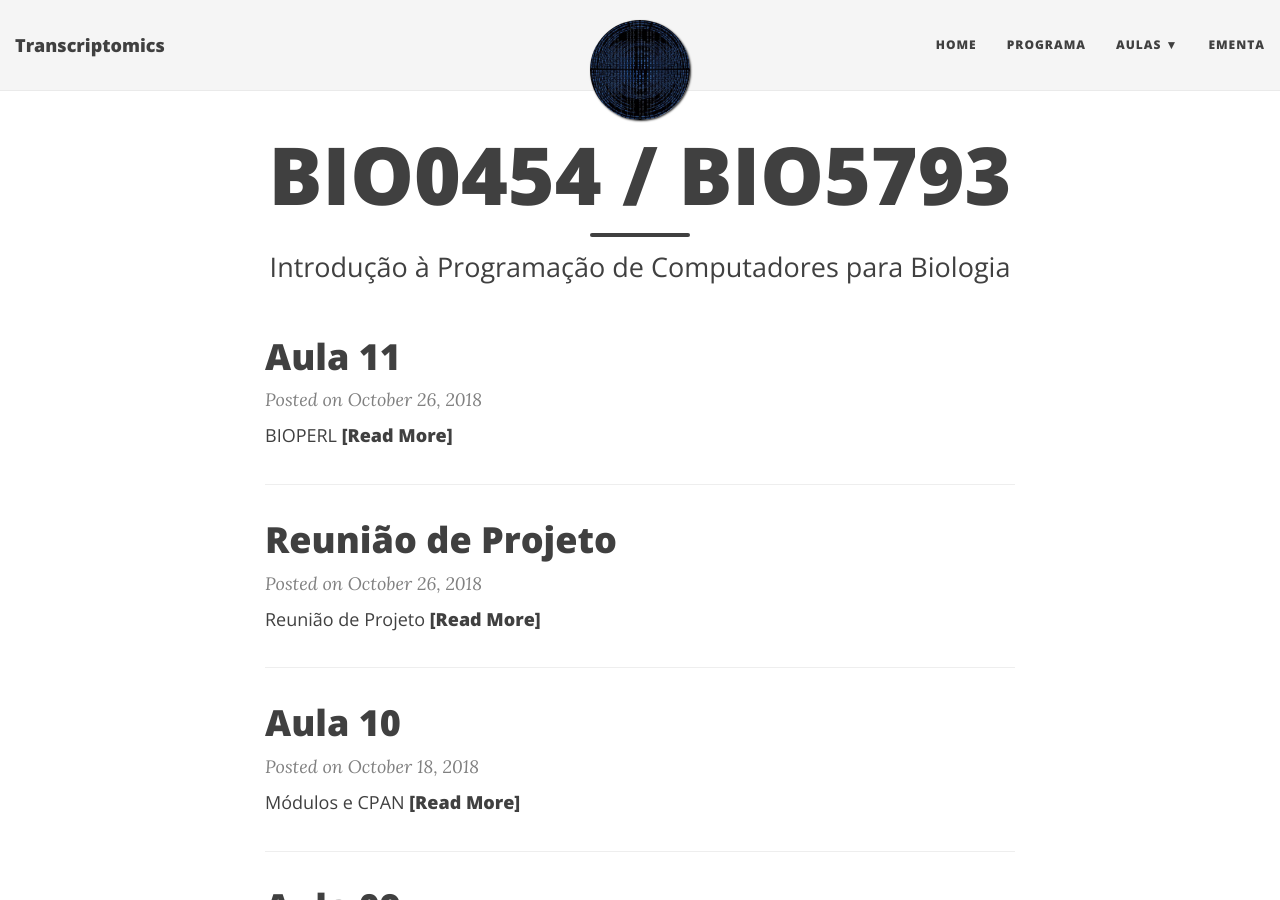
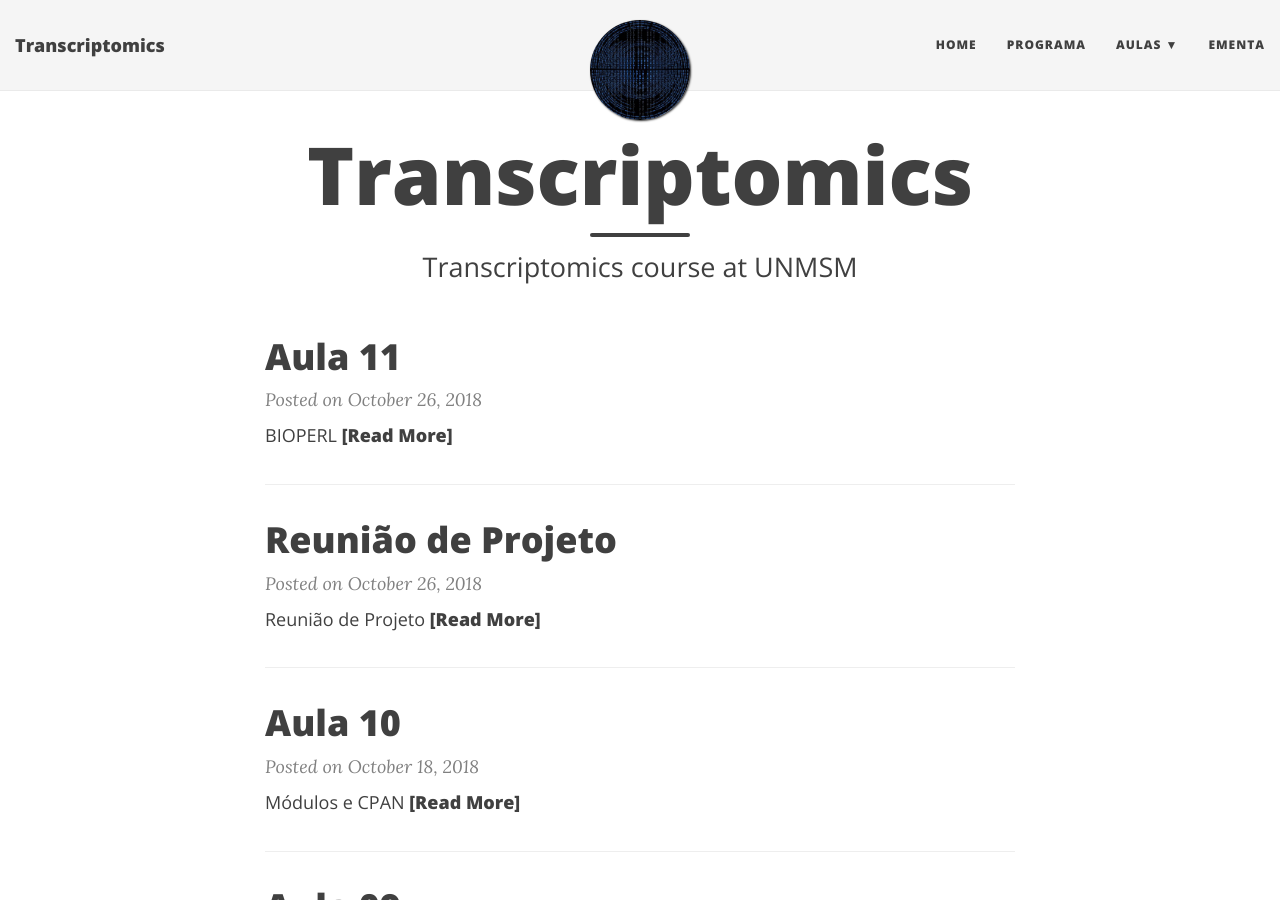
Before and after one commit to tttorres/transcriptomics, a Jekyll site: the page built from index.html, in a window 1280 px wide and 900 px high. Built offline with Jekyll 4.4.1, drawn with Linux system fonts in a browser that asks for light colours; nearby versions of some CDN libraries; the list of posts is cut into pages by our own code.

Commit message:
Update index.html

```diff
--- a/index.html
+++ b/index.html
@@ -1,7 +1,7 @@
 ---
 layout: page
-title: BIO0454 / BIO5793
-subtitle: Introdução à Programação de Computadores para Biologia
+title: Transcriptomics
+subtitle: Transcriptomics course at UNMSM
 use-site-title: true
 ---
 
```
